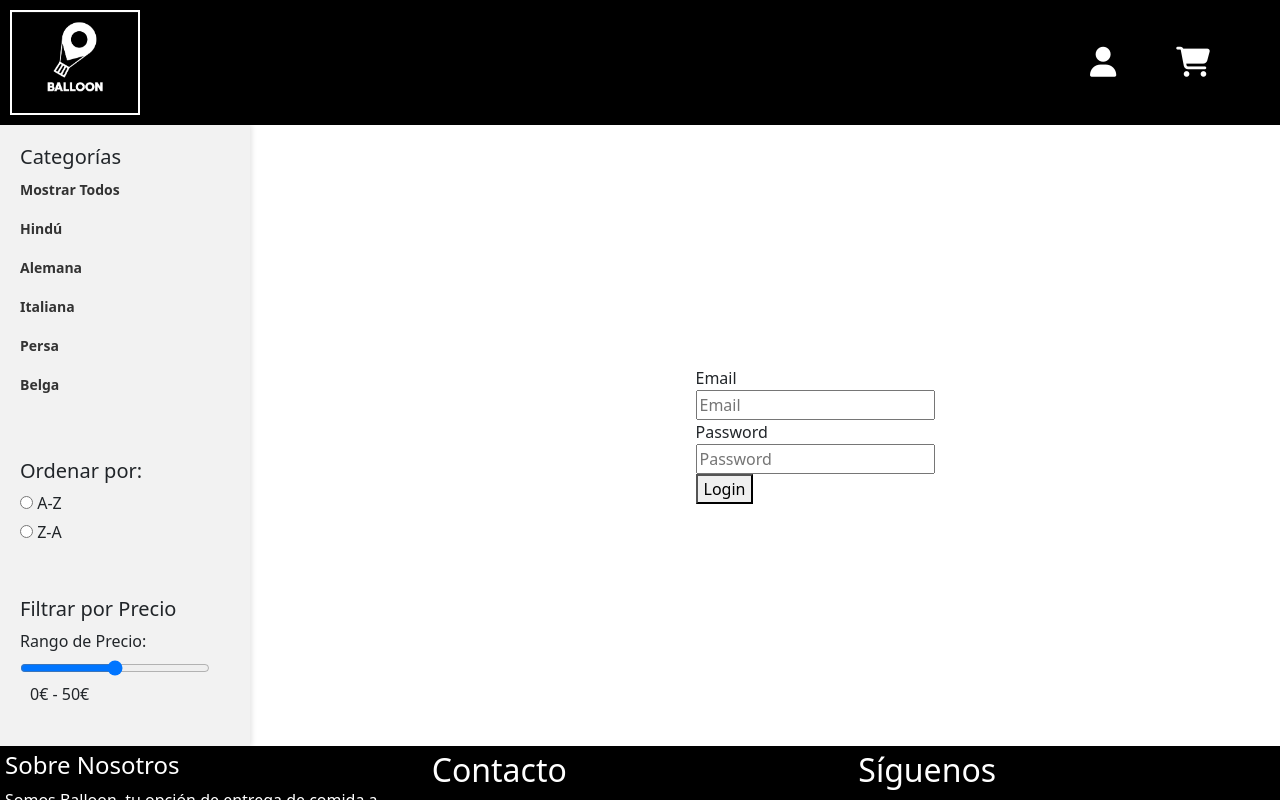
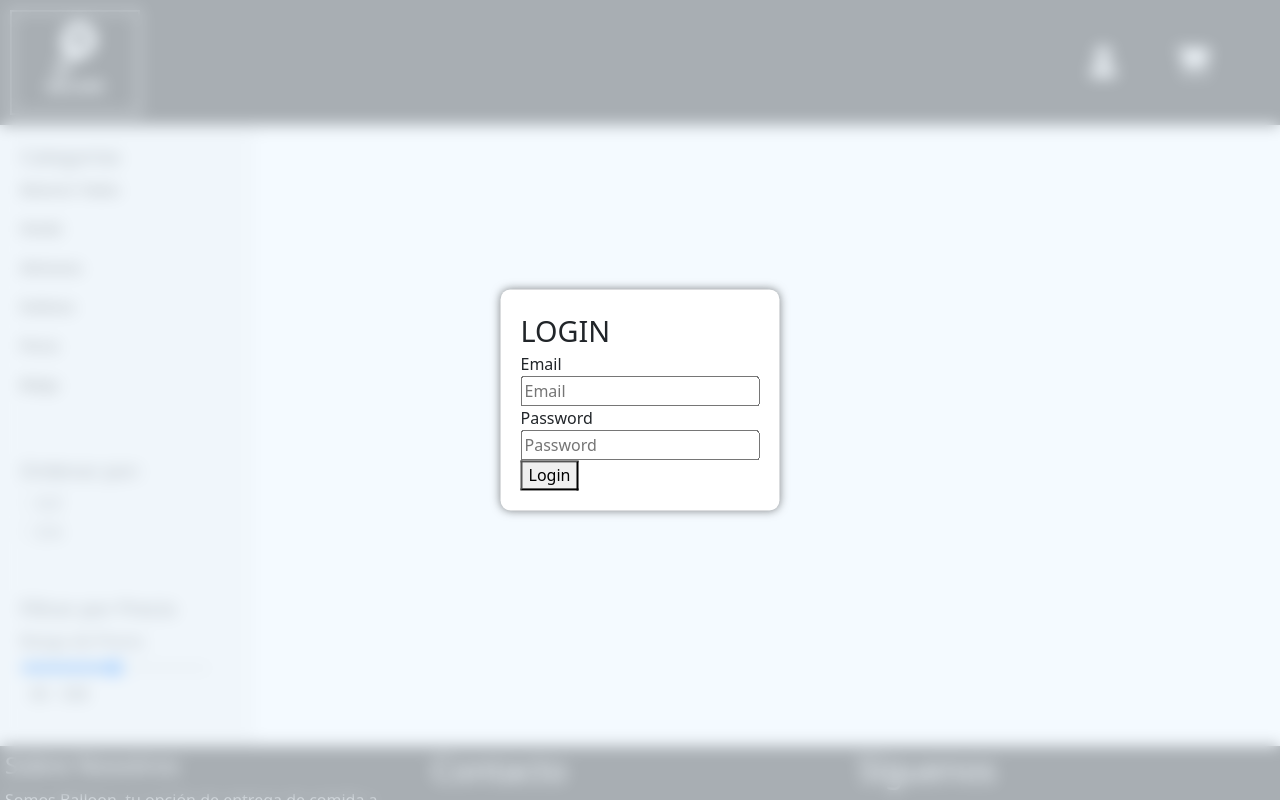
Before and after one commit to Draztexx/ProyectoBases, an Angular app in the folder Frontend/: page /login in a window 1280 px wide. Shown: the top 800 px of the page. Built offline with nearby package versions, Linux system fonts and the light colour scheme.

Commit message:
V.0.1.4
HTML Y CSS DEL LOGIN TERMINADO

```diff
--- a/Frontend/src/app/app-routing.module.ts
+++ b/Frontend/src/app/app-routing.module.ts
@@ -16,7 +16,7 @@ const routes: Routes = [
   { path: 'crear-producto', component:CrearProductoComponent},
   { path: 'editar-producto/:id', component:CrearProductoComponent},
   { path: 'producto/:id', component:ProductoPageComponent},
-  { path: 'login', component:LoginPageComponent}
+  { path: 'login', component:LoginPageComponent,data:{login:true}}
  // { path: '**', redirectTo:'',pathMatch:'full'}
 ];
 
--- a/Frontend/src/app/app.component.css
+++ b/Frontend/src/app/app.component.css
@@ -1,23 +1,60 @@
 body,html {
+  margin: 0;
+  padding: 0;
+  height: 100%;
   display: flex;
-    margin: 0;
-    height: 100%;
+  flex-direction: column;
+  min-height: 100vh;
   }
   app-latizquierdo {
     flex: 0 0 100px; /* Establece el ancho automático para la columna izquierda */
-    margin-right: 100px;
+    margin-right: 20px;
   }
   /* Estilos adicionales si es necesario */
-  app-header, app-footer {
+  .app-header, .main-container, .app-footer {
     width: 100%;
 }
-  .main-container{
+.main-container {
+  flex: 1;
   display: flex;
-    height: 100%;
+  position: relative;
 }
-  .router-outlet-container{
-    flex:1;
+.router-outlet-container {
+  flex: 1;
   display: flex;
   justify-content: center;
   align-items: center;
 }
+
+app-footer {
+  width: 100%;
+  background-color: #f1f1f1;
+  margin-top: auto;
+}
+
+/* Estilos adicionales específicos para el componente de login */
+.main-container.login-page {
+
+  display: flex;
+  justify-content: center;
+  align-items: center;
+  position: relative;
+  z-index: 900;
+}
+
+.router-outlet-container.login-page {
+  position: static; /* Restaura la posición predeterminada para el contenido de login */
+  display: block; /* Restaura la posición predeterminada para el contenido de login */
+  background-color: transparent;
+
+}
+
+.login-modal {
+  background-color: #fff;
+  padding: 20px;
+  border-radius: 10px;
+  box-shadow: 0px 0px 10px rgba(0, 0, 0, 0.5);
+  z-index: 1100;
+}
+
+/* Otros estilos según sea necesario */
--- a/Frontend/src/app/app.component.html
+++ b/Frontend/src/app/app.component.html
@@ -1,8 +1,18 @@
-<app-header></app-header>
-<div class="main-container">
-    <app-latizquierdo></app-latizquierdo>
-    <div class="router-outlet-container">
-      <router-outlet></router-outlet>
+<!DOCTYPE html>
+<html lang="es">
+
+<body>
+
+    <app-header></app-header>
+
+    <div class="main-container" [ngClass]="{ 'login-page': isLoginPageComponent }">
+        <app-latizquierdo></app-latizquierdo>
+        <div class="router-outlet-container" [ngClass]="{ 'login-page': isLoginPageComponent }">
+          <router-outlet></router-outlet>
+        </div>
     </div>
-  </div>
-<app-footer></app-footer>
+
+    <app-footer></app-footer>
+
+</body>
+</html>
--- a/Frontend/src/app/app.component.ts
+++ b/Frontend/src/app/app.component.ts
@@ -1,4 +1,5 @@
-import { Component } from '@angular/core';
+import { Component, OnInit } from '@angular/core';
+import { Router, NavigationEnd } from '@angular/router';
 
 
 @Component({
@@ -6,6 +7,18 @@ import { Component } from '@angular/core';
   templateUrl: './app.component.html',
   styleUrls: ['./app.component.css']
 })
-export class AppComponent {
+export class AppComponent implements OnInit{
+  isLoginPageComponent = false;
+
+  constructor(private router: Router) { }
+
+  ngOnInit(): void {
+    this.router.events.subscribe(event => {
+      if (event instanceof NavigationEnd) {
+        // Verifica si la ruta actual tiene la propiedad data.login como verdadera
+        this.isLoginPageComponent = this.router.routerState.snapshot.root.firstChild?.data?.login === true;
+      }
+    });
+  }
   title = 'Frontend';
 }
--- a/Frontend/src/app/components/pages/login-page/login-page.component.css
+++ b/Frontend/src/app/components/pages/login-page/login-page.component.css
@@ -0,0 +1,42 @@
+.container{
+    position: fixed;
+    top: 0;
+    left: 0;
+    display: flex;
+    justify-content: center;
+    align-items: center;
+    backdrop-filter: blur(8px);
+    background-color: rgba(240, 248, 255, 0.7);
+    min-height: 100vh;
+    min-width: 100vw;
+
+
+}
+
+.details {
+    position: fixed;
+    top: 50%;
+    left: 50%;
+    transform: translate(-50%, -50%);
+    background-color: #fff;
+    padding: 20px;
+    border-radius: 10px;
+    box-shadow: 0px 0px 10px rgba(0, 0, 0, 0.5);
+    z-index: 999; /* Asegura que el componente esté por encima de otros elementos */
+}
+
+.overlay-container {
+    position: relative;
+    width: 100%;
+    height: 100%;
+}
+
+form{
+    display: flex;
+    flex-direction: column;
+    justify-content: center;
+}
+
+.titulo{
+
+}
--- a/Frontend/src/app/components/pages/login-page/login-page.component.html
+++ b/Frontend/src/app/components/pages/login-page/login-page.component.html
@@ -1,5 +1,7 @@
 <div class="container">
+
     <div class="details">
+        <div class="titulo">LOGIN</div>
         <form [formGroup]="loginForm" (ngSubmit)="submit()">
             <div class="input-container">
                 <label>Email</label>
```
Lines whose indentation alone changed are shown as unchanged.
